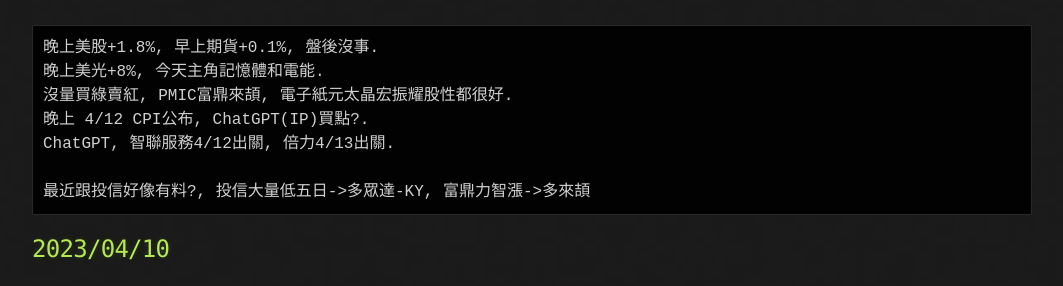
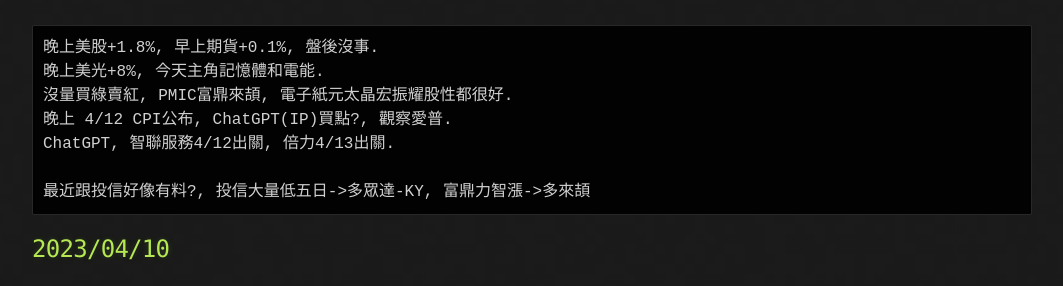
Before and after one commit to lepg5487/Stock_God, a Jekyll site: the page built from index.md, in a window 1280 px wide and 900 px high, scrolled down 468 px. Shown: the part 221-507 px from the top of the window, without its empty margins (108-1171 px from the left). Built offline with Jekyll 4.4.1, drawn with Linux system fonts in a browser that asks for light colours; our own code applies the rules of GitHub Pages for plain Markdown files.

Commit message:
Update index.md

```diff
--- a/index.md
+++ b/index.md
@@ -27,7 +27,7 @@
 晚上美股+1.8%, 早上期貨+0.1%, 盤後沒事.
 晚上美光+8%, 今天主角記憶體和電能.
 沒量買綠賣紅, PMIC富鼎來頡, 電子紙元太晶宏振耀股性都很好.
-晚上 4/12 CPI公布, ChatGPT(IP)買點?.
+晚上 4/12 CPI公布, ChatGPT(IP)買點?, 觀察愛普.
 ChatGPT, 智聯服務4/12出關, 倍力4/13出關.
 
 最近跟投信好像有料?, 投信大量低五日->多眾達-KY, 富鼎力智漲->多來頡
```
